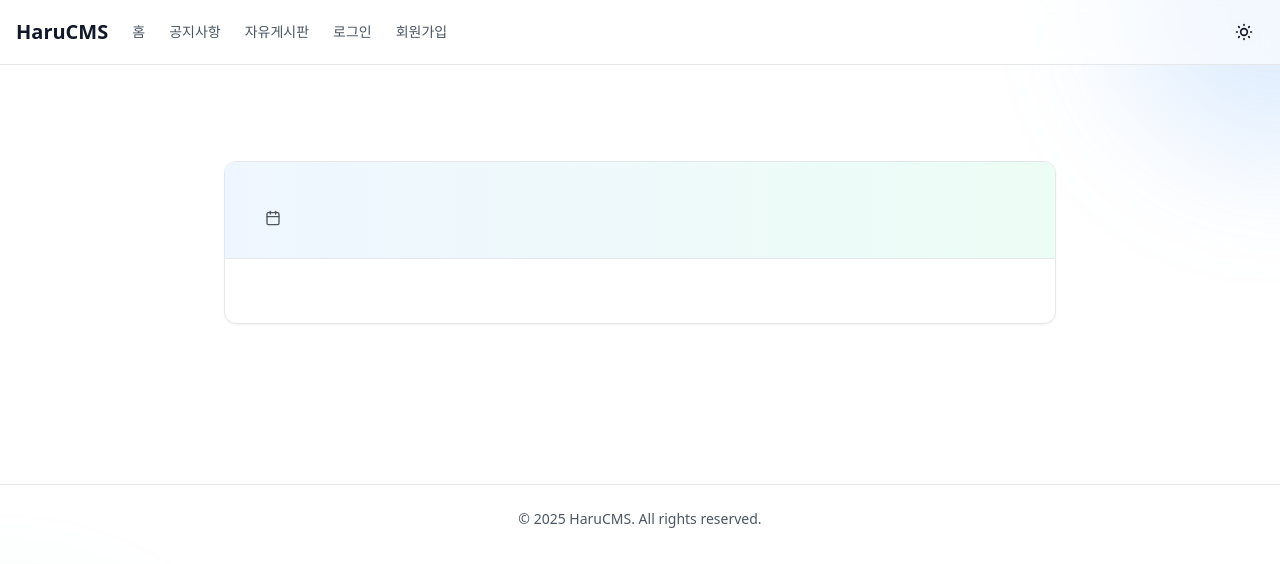
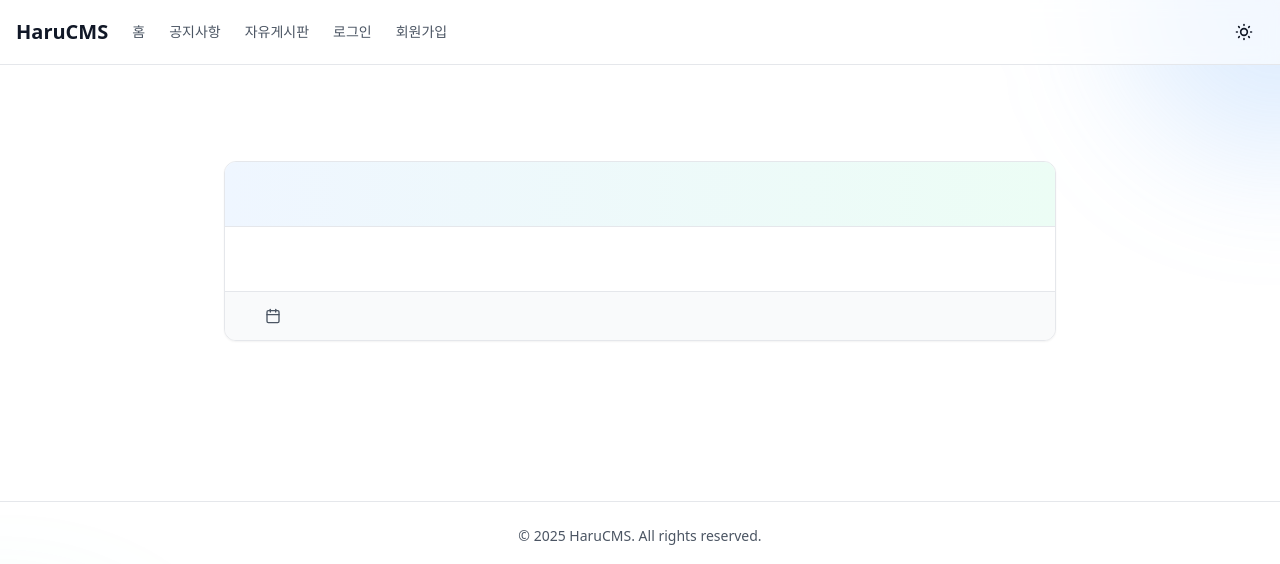
Before and after one commit to gnuboard/harucms, a PHP site: template app/Views/content/show.php in a window 1280 px wide. Shown: the top 564 px of the page. Run offline with PHP 8.4, Linux system fonts and the light colour scheme; the template is opened without the code that fills it, so the values that code supplies are empty.

Commit message:
♻️ 컨텐츠 보기 페이지 메타 정보 하단 이동
- 작성일/수정일 정보를 헤더에서 푸터로 이동
- 헤더는 제목만 깔끔하게 표시
- 푸터에서 메타 정보(좌측)와 관리자 버튼(우측) 배치
- 모바일 대응: 세로 스택으로 표시
- 일반 사용자도 작성/수정 일시 확인 가능

🤖 Generated with [Claude Code](https://claude.com/claude-code)

Co-Authored-By: Claude <noreply@anthropic.com>

```diff
--- a/app/Views/content/show.php
+++ b/app/Views/content/show.php
@@ -16,23 +16,9 @@ ob_start();
     <article class="bg-white dark:bg-slate-800 rounded-xl shadow-sm border border-gray-200 dark:border-slate-700 overflow-hidden">
         <!-- 헤더 -->
         <div class="border-b border-gray-200 dark:border-slate-700 bg-gradient-to-r from-blue-50 to-emerald-50 dark:from-slate-900/50 dark:to-slate-800/50 px-6 py-8 sm:px-10">
-            <h1 class="text-3xl md:text-4xl font-bold text-gray-900 dark:text-white mb-4">
+            <h1 class="text-3xl md:text-4xl font-bold text-gray-900 dark:text-white">
                 <?= htmlspecialchars($content['title']) ?>
             </h1>
-
-            <!-- 메타 정보 -->
-            <div class="flex flex-wrap items-center gap-4 text-sm text-gray-600 dark:text-slate-400">
-                <div class="flex items-center gap-2">
-                    <svg class="w-4 h-4" xmlns="http://www.w3.org/2000/svg" width="24" height="24" viewBox="0 0 24 24" fill="none" stroke="currentColor" stroke-width="2" stroke-linecap="round" stroke-linejoin="round"><rect x="3" y="4" width="18" height="18" rx="2" ry="2"/><line x1="16" y1="2" x2="16" y2="6"/><line x1="8" y1="2" x2="8" y2="6"/><line x1="3" y1="10" x2="21" y2="10"/></svg>
-                    <span><?= Helper::formatDate($content['created_at'], 'Y-m-d H:i') ?></span>
-                </div>
-                <?php if ($content['created_at'] != $content['updated_at']): ?>
-                <div class="flex items-center gap-2">
-                    <svg class="w-4 h-4" xmlns="http://www.w3.org/2000/svg" width="24" height="24" viewBox="0 0 24 24" fill="none" stroke="currentColor" stroke-width="2" stroke-linecap="round" stroke-linejoin="round"><polyline points="23 4 23 10 17 10"/><path d="M20.49 15a9 9 0 1 1-2.12-9.36L23 10"/></svg>
-                    <span>수정: <?= Helper::formatDate($content['updated_at'], 'Y-m-d H:i') ?></span>
-                </div>
-                <?php endif; ?>
-            </div>
         </div>
 
         <!-- 본문 -->
@@ -55,17 +41,32 @@ ob_start();
             </div>
         </div>
 
-        <!-- 푸터 액션 -->
-        <?php if (Helper::isAdmin()): ?>
+        <!-- 푸터: 메타 정보 및 관리자 버튼 -->
         <div class="border-t border-gray-200 dark:border-slate-700 bg-gray-50 dark:bg-slate-900/50 px-6 py-4 sm:px-10">
-            <div class="flex justify-end">
+            <div class="flex flex-col sm:flex-row sm:items-center sm:justify-between gap-4">
+                <!-- 메타 정보 -->
+                <div class="flex flex-wrap items-center gap-4 text-sm text-gray-600 dark:text-slate-400">
+                    <div class="flex items-center gap-2">
+                        <svg class="w-4 h-4" xmlns="http://www.w3.org/2000/svg" width="24" height="24" viewBox="0 0 24 24" fill="none" stroke="currentColor" stroke-width="2" stroke-linecap="round" stroke-linejoin="round"><rect x="3" y="4" width="18" height="18" rx="2" ry="2"/><line x1="16" y1="2" x2="16" y2="6"/><line x1="8" y1="2" x2="8" y2="6"/><line x1="3" y1="10" x2="21" y2="10"/></svg>
+                        <span><?= Helper::formatDate($content['created_at'], 'Y-m-d H:i') ?></span>
+                    </div>
+                    <?php if ($content['created_at'] != $content['updated_at']): ?>
+                    <div class="flex items-center gap-2">
+                        <svg class="w-4 h-4" xmlns="http://www.w3.org/2000/svg" width="24" height="24" viewBox="0 0 24 24" fill="none" stroke="currentColor" stroke-width="2" stroke-linecap="round" stroke-linejoin="round"><polyline points="23 4 23 10 17 10"/><path d="M20.49 15a9 9 0 1 1-2.12-9.36L23 10"/></svg>
+                        <span>수정: <?= Helper::formatDate($content['updated_at'], 'Y-m-d H:i') ?></span>
+                    </div>
+                    <?php endif; ?>
+                </div>
+
+                <!-- 관리자 버튼 -->
+                <?php if (Helper::isAdmin()): ?>
                 <a href="/admin/contents" class="inline-flex items-center gap-2 px-4 py-2 bg-gradient-to-r from-blue-600 to-emerald-600 hover:from-blue-700 hover:to-emerald-700 text-white text-sm font-semibold rounded-lg shadow-lg shadow-blue-500/40 hover:shadow-xl hover:shadow-emerald-500/50 transition-all duration-300 hover:-translate-y-0.5">
                     <svg class="w-4 h-4" xmlns="http://www.w3.org/2000/svg" width="24" height="24" viewBox="0 0 24 24" fill="none" stroke="currentColor" stroke-width="2" stroke-linecap="round" stroke-linejoin="round"><path d="M11 4H4a2 2 0 0 0-2 2v14a2 2 0 0 0 2 2h14a2 2 0 0 0 2-2v-7"/><path d="M18.5 2.5a2.121 2.121 0 0 1 3 3L12 15l-4 1 1-4 9.5-9.5z"/></svg>
                     관리자 페이지
                 </a>
+                <?php endif; ?>
             </div>
         </div>
-        <?php endif; ?>
     </article>
 </div>
 
```
